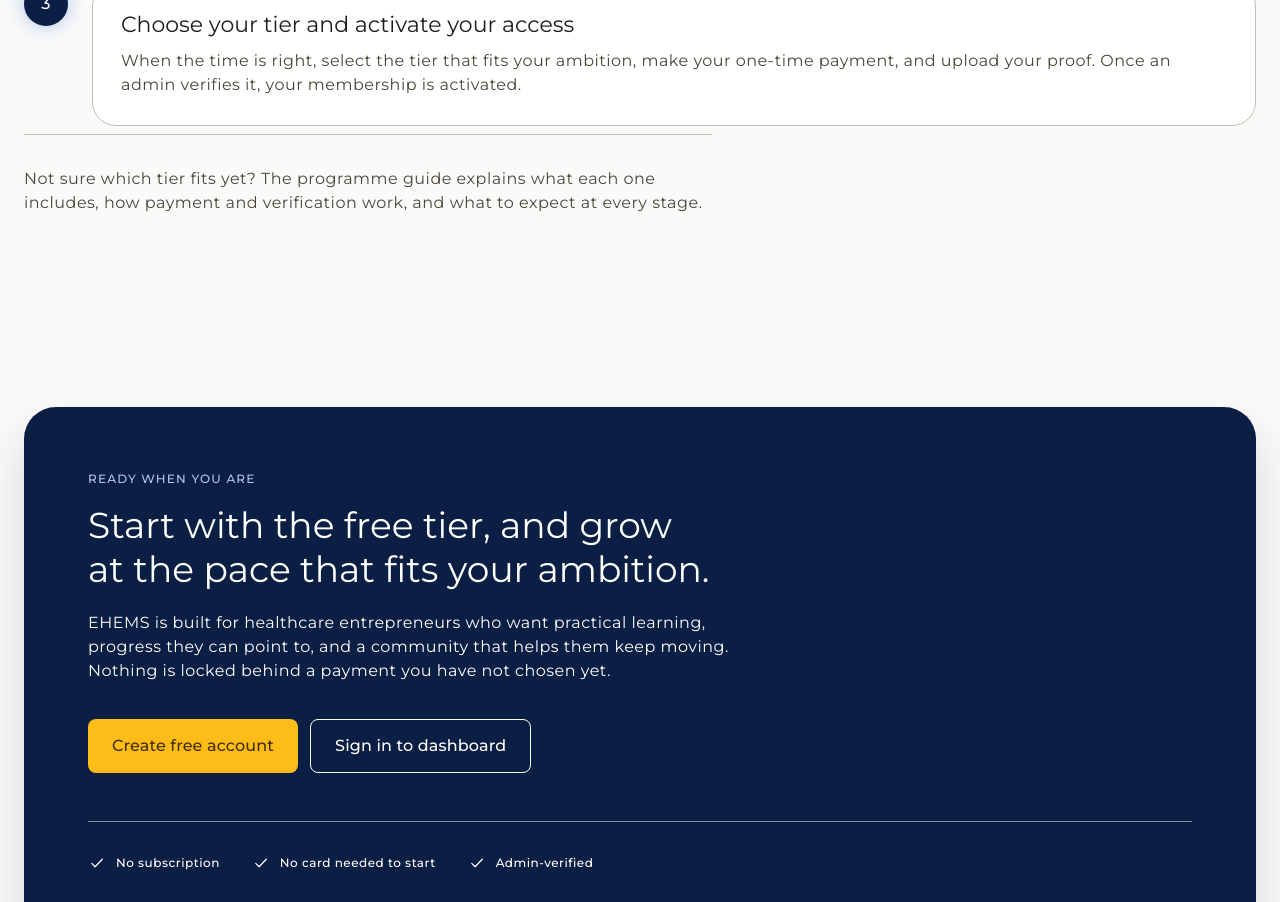
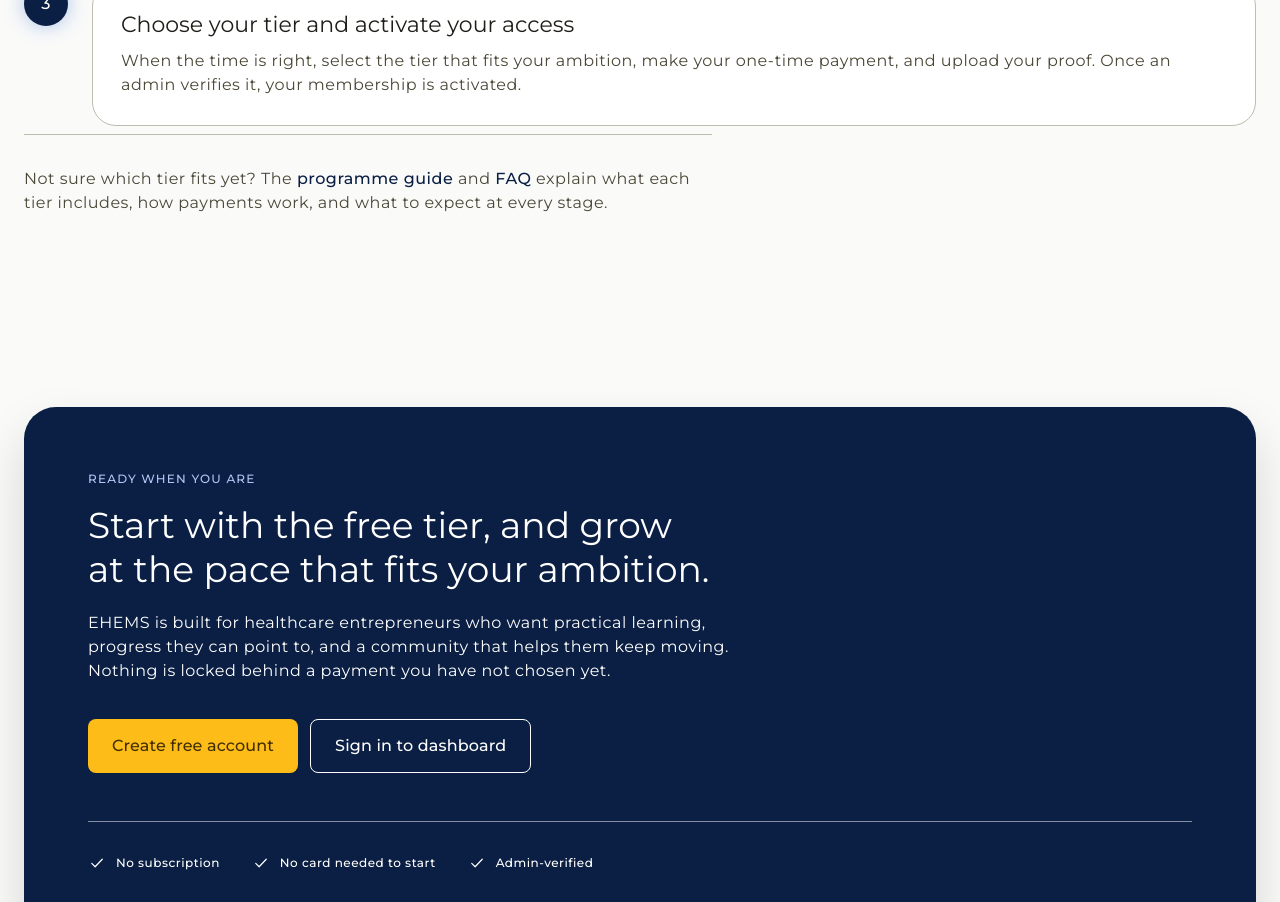
Before and after one commit to ritjiishaku/ehems-platform, a Next.js app: page / in a window 1280 px wide. Shown: the part 4260-5162 px from the top of the page. Built offline with nearby package versions, Linux system fonts and the light colour scheme.

Commit message:
fix(landing): connect landing page sections to /programmes and /faq dedicated pages

```diff
--- a/components/landing/how-to-join.tsx
+++ b/components/landing/how-to-join.tsx
@@ -89,10 +89,19 @@
         })}
       </ol>
 
-      <p className="body-large text-on-surface-variant border-outline-variant mt-2 max-w-prose border-t pt-8">
-        Not sure which tier fits yet? The programme guide explains what each one includes, how
-        payment and verification work, and what to expect at every stage.
-      </p>
+      <div className="border-outline-variant mt-2 max-w-prose border-t pt-8">
+        <p className="body-large text-on-surface-variant">
+          Not sure which tier fits yet? The{' '}
+          <Link href="/programmes" className="text-primary font-medium hover:underline">
+            programme guide
+          </Link>{' '}
+          and{' '}
+          <Link href="/faq" className="text-primary font-medium hover:underline">
+            FAQ
+          </Link>{' '}
+          explain what each tier includes, how payments work, and what to expect at every stage.
+        </p>
+      </div>
     </Section>
   );
 }
```
